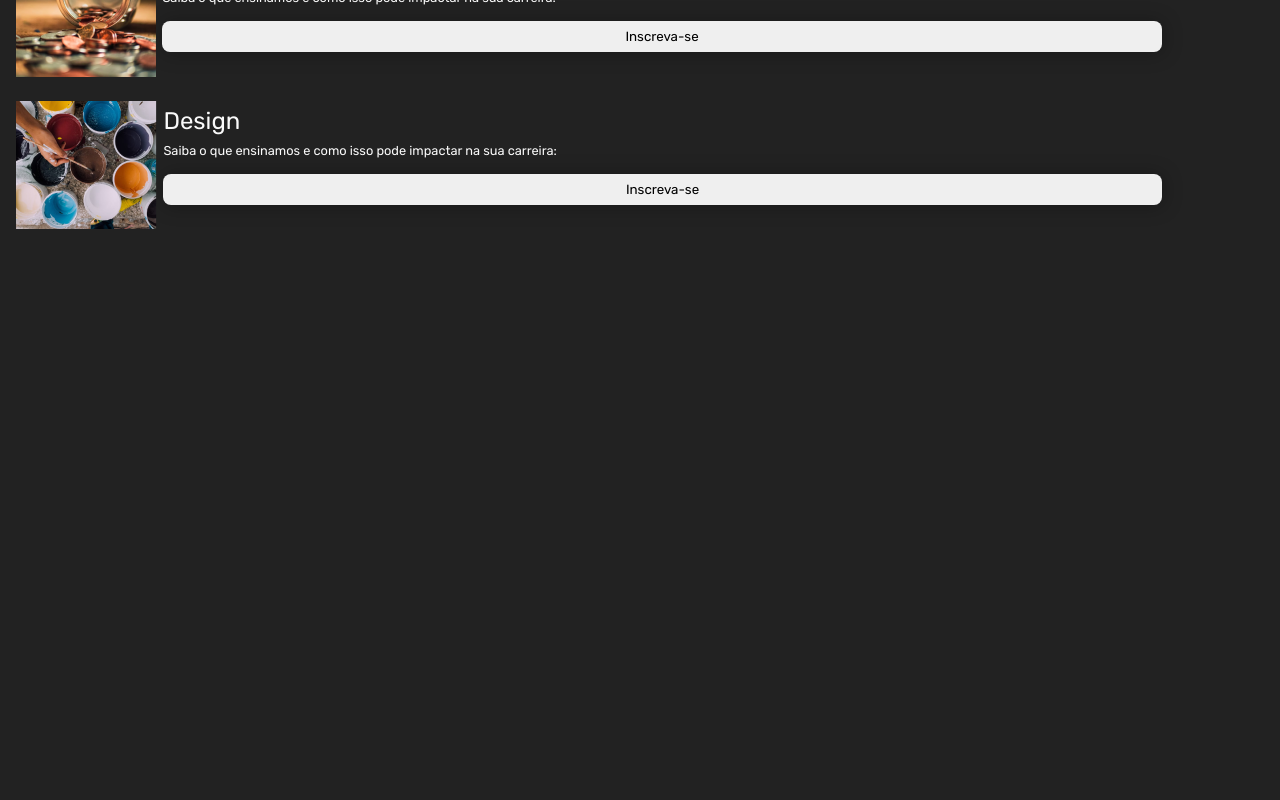
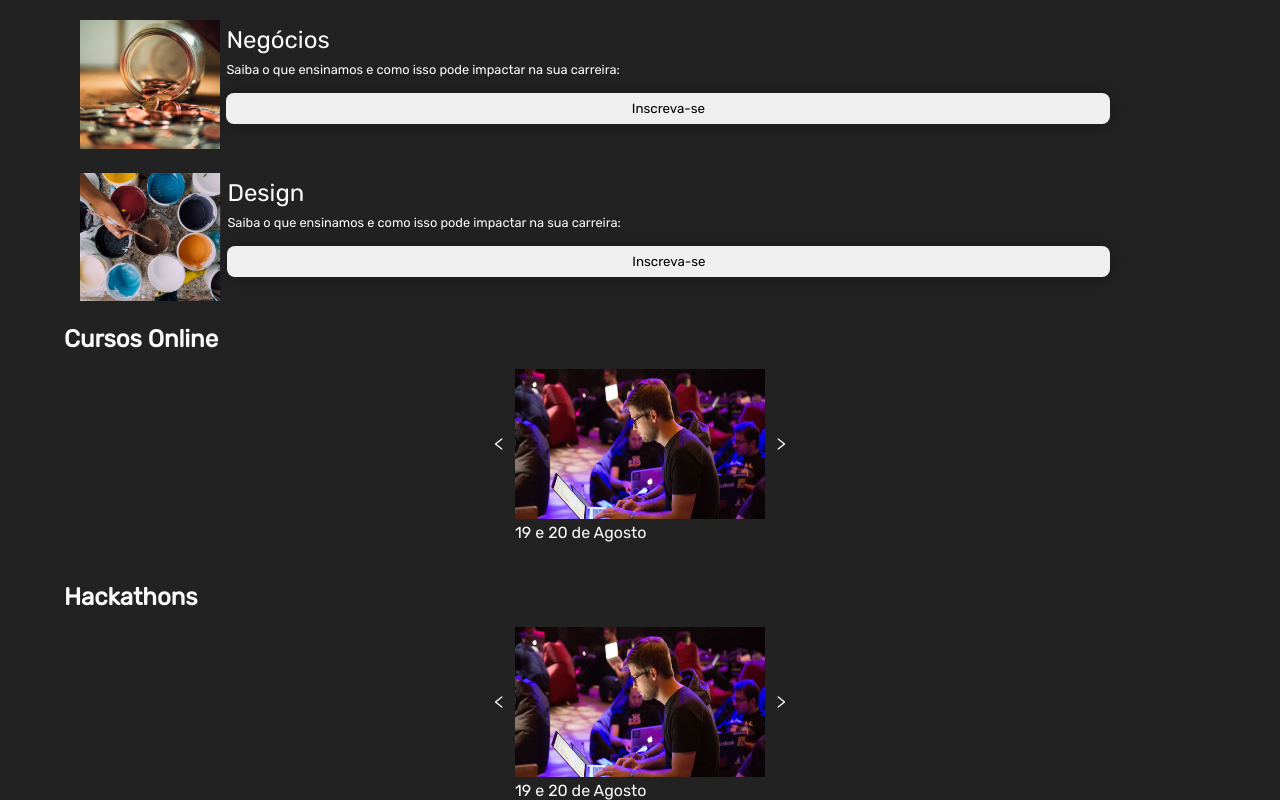
Before and after one commit to Joffre-Quintas/PotenciaHack_Frontend, a React (Vite) app: page /home in a window 1280 px wide. Shown: the part 392-1192 px from the top of the page. Before the commit the page ends 824 px from the top, so only its background shows below. Built offline with nearby package versions, Linux system fonts and the light colour scheme.

Commit message:
Ajustes feitos na página home, componentes implementados.

```diff
--- a/src/App.jsx
+++ b/src/App.jsx
@@ -3,13 +3,14 @@ import './App.scss'
 import { BrowserRouter, Routes, Route } from 'react-router-dom';
 import Cadastro from './components/cadastro/Cadastro';
 import Home from './pages/Home/Home';
-
+import Header from './components/header/Header';
 
 
 function App() {
 
   return (
     <BrowserRouter>
+      <Header/>
       <Routes>
         <Route path="/" element={<Login/>} />
         <Route path="/cadastro" element={<Cadastro/>} />
--- a/src/components/Slide/Slide.jsx
+++ b/src/components/Slide/Slide.jsx
@@ -7,19 +7,9 @@ import { AiOutlineRight } from 'react-icons/ai';
 
 export default function Slide(props) {
     const [count, setCount] = useState(0)
-    const events = [
-        {
-            "img":"../../public/capture_hackathon.jpg",
-            "period": "19 e 20 de Agosto"
-        },
-        {
-            "img":"../../public/hackathon_ex.jpg",
-            "period": "01 de Julho a 01 de Agosto"
-        }
-    ]
 
     function leftSlide() {
-        if(count < events.length - 1) {
+        if(count < props.array.length - 1) {
             setCount(current => current + 1)
         }
     }
@@ -34,8 +24,8 @@ export default function Slide(props) {
             <div className={style.slideShow}>
                 <AiOutlineLeft onClick={rightSlide}/>
                 <div className={style.containerImgs}>
-                    {events && <img src={events[count].img} className={style.imgs}></img>}
-                    <p>{events[count].period}</p>
+                    {props.array && <img src={props.array[count].img} className={style.imgs}></img>}
+                    <p>{props.array[count].period}</p>
                 </div>
                 <AiOutlineRight onClick={leftSlide}/>
             </div>
--- a/src/components/Slide/Slide.module.scss
+++ b/src/components/Slide/Slide.module.scss
@@ -3,7 +3,7 @@
     align-items: center;
     gap: .5rem;
     width: fit-content;
-    margin: 0 auto;
+    margin: 1rem auto 4rem;
 
     & .containerImgs {
         width: 250px;
--- a/src/pages/Home/Home.jsx
+++ b/src/pages/Home/Home.jsx
@@ -6,9 +6,22 @@ import img_programacao from '../../imgs/programacao.png'
 import img_negocios from '../../imgs/negocios.png'
 import styles from './Home.module.scss'
 
+import Slide from '../../components/Slide/Slide';
 
 export default function Home() {
+  const events = [
+    {
+        "img":"../../public/capture_hackathon.jpg",
+        "period": "19 e 20 de Agosto"
+    },
+    {
+        "img":"../../public/hackathon_ex.jpg",
+        "period": "01 de Julho a 01 de Agosto"
+    }
+]
+
   return (
+    <div className='container'>
       <div>
         <TrilhaCard
           titulo_trilha="Redes"
@@ -31,5 +44,14 @@ export default function Home() {
           imagem={img_design}
           />
       </div>
+      <section>
+        <h2>Cursos Online</h2>
+        <Slide array={events}/>
+      </section>
+      <section>
+        <h2>Hackathons</h2>
+        <Slide array={events}/>
+      </section>
+    </div>
   )
 }
```
Also changed, not shown: public/hackathon_ex.jpg (renamed from src/assets/img/hackathon_ex.jpg). Lines whose indentation alone changed are shown as unchanged.
